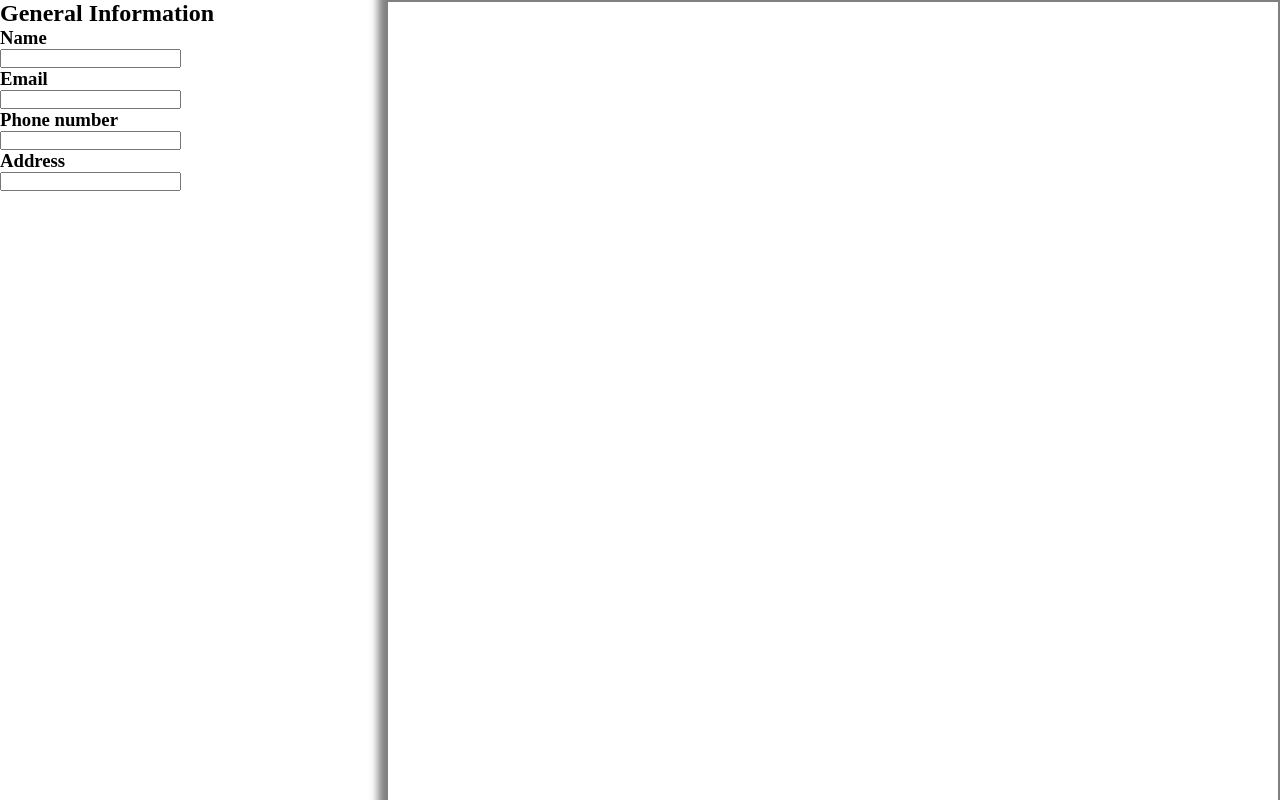
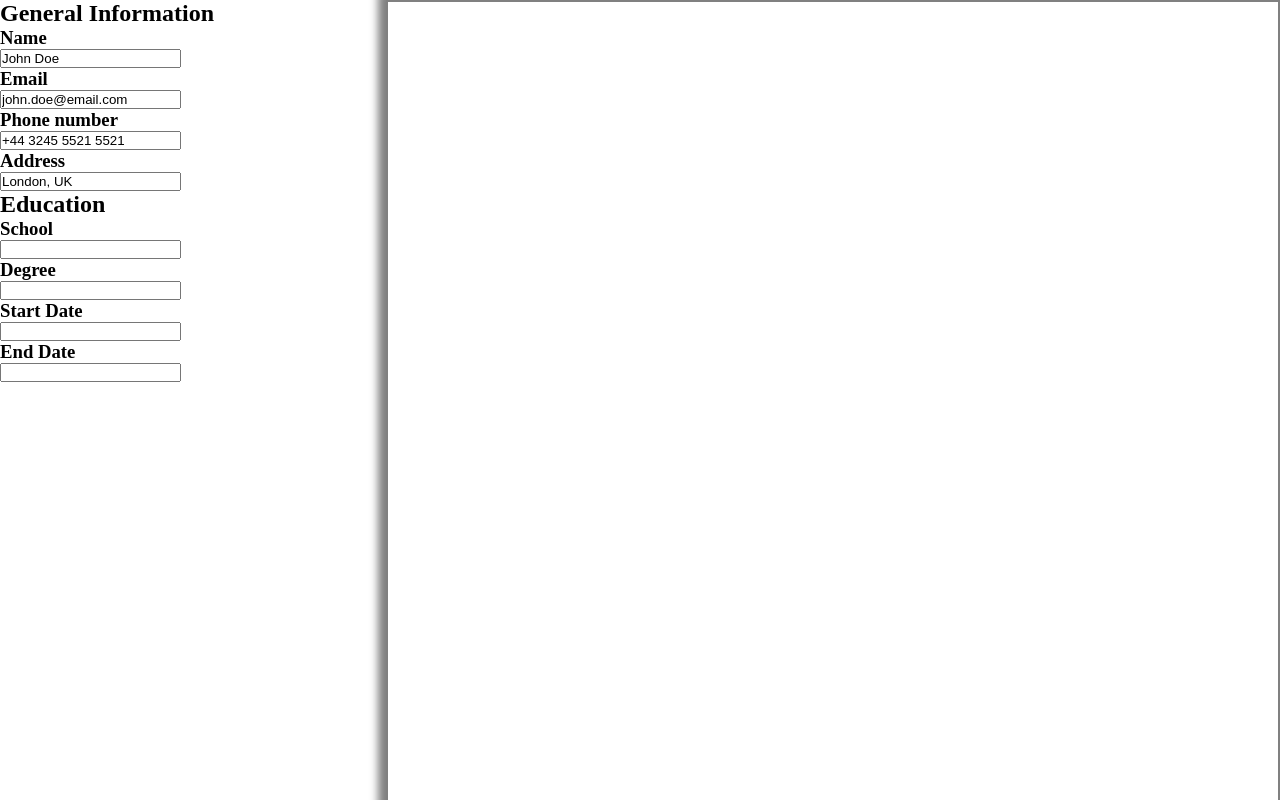
Before and after one commit to esb-11/CV-Generator, a React (Vite) app: page / in a window 1280 px wide. Shown: the top 800 px of the page. Built offline with nearby package versions, Linux system fonts and the light colour scheme.

Commit message:
feat: add education form

```diff
--- a/src/App.jsx
+++ b/src/App.jsx
@@ -1,15 +1,18 @@
 import { useState } from "react";
 import "./App.css";
+import exampleData from "./exampleData";
 import CVForm from "./components/CVForm";
 import CVPreview from "./components/CVPreview";
 
 function App() {
-  const [generalInfo, setGeneralInfo] = useState({});
+  const [cvInfo, setCvInfo] = useState(exampleData);
   const [sections, setSections] = useState([]);
 
   function handleGeneralInfoChange(e) {
-    const { key } = e.target.dataset;
-    setGeneralInfo({ ...generalInfo, [key]: e.target.value });
+    const { key, section } = e.target.dataset;
+    const oldGeneralInfo = cvInfo[section] || {};
+    const newGeneralInfo = { ...oldGeneralInfo, [key]: e.target.value };
+    setCvInfo({ ...cvInfo, [section]: newGeneralInfo });
   }
 
   function handleSectionChange(e) {
@@ -28,8 +31,9 @@ function App() {
       <CVForm
         handleGeneralInfoChange={handleGeneralInfoChange}
         handleSectionChange={handleSectionChange}
+        generalInfo={cvInfo.generalInfo}
       ></CVForm>
-      <CVPreview sections={sections} generalInfo={generalInfo}></CVPreview>
+      <CVPreview cvInfo={cvInfo} ></CVPreview>
     </>
   );
 }
--- a/src/components/CVForm.jsx
+++ b/src/components/CVForm.jsx
@@ -1,10 +1,15 @@
 import GeneralInfoForm from "./CVForm/GeneralInfoForm";
+import EducationForm from "./CVForm/EducationForm";
 
-function CVForm({ handleGeneralInfoChange, handleSectionChange }) {
+function CVForm({ handleGeneralInfoChange, handleSectionChange, generalInfo }) {
   return (
-    <>
-      <GeneralInfoForm onChange={handleGeneralInfoChange}></GeneralInfoForm>
-    </>
+    <div className="cv-form">
+      <GeneralInfoForm
+        onChange={handleGeneralInfoChange}
+        {...generalInfo}
+      ></GeneralInfoForm>
+      <EducationForm onChange={handleSectionChange}></EducationForm>
+    </div>
   );
 }
 
--- /dev/null
+++ b/src/components/CVForm/EducationForm.jsx
@@ -0,0 +1,43 @@
+import InputText from "./InputText";
+
+function EducationForm({ onChange, school, degree, startDate, endDate }) {
+  return (
+    <form className="education-form">
+      <h2>Education</h2>
+      <InputText
+        id={"education-school"}
+        title={"School"}
+        value={school}
+        onChange={onChange}
+        dataKey={"school"}
+        dataSection={"education"}
+      ></InputText>
+      <InputText
+        id={"education-degree"}
+        title={"Degree"}
+        value={degree}
+        onChange={onChange}
+        dataKey={"degree"}
+        dataSection={"education"}
+      ></InputText>
+      <InputText
+        id={"education-start-date"}
+        title={"Start Date"}
+        value={startDate}
+        onChange={onChange}
+        dataKey={"start"}
+        dataSection={"education"}
+      ></InputText>
+      <InputText
+        id={"education-end-date"}
+        title={"End Date"}
+        value={endDate}
+        onChange={onChange}
+        dataKey={"end"}
+        dataSection={"education"}
+      ></InputText>
+    </form>
+  );
+}
+
+export default EducationForm;
--- a/src/components/CVForm/GeneralInfoForm.jsx
+++ b/src/components/CVForm/GeneralInfoForm.jsx
@@ -1,6 +1,6 @@
 import InputText from "./InputText";
 
-function GeneralInfoSection({ name, email, phoneNumber, address, onChange }) {
+function GeneralInfoForm({ name, email, phoneNumber, address, onChange }) {
   return (
     <form className="general-info">
       <h2>General Information</h2>
@@ -40,4 +40,4 @@ function GeneralInfoSection({ name, email, phoneNumber, address, onChange }) {
   );
 }
 
-export default GeneralInfoSection;
+export default GeneralInfoForm;
--- a/src/components/CVPreview.jsx
+++ b/src/components/CVPreview.jsx
@@ -4,7 +4,7 @@ import GeneralInfoPreview from "./CVPreview/GeneralInfoPreview";
 function CVPreview({ generalInfo }) {
   return (
     <div className="cv-preview">
-      <GeneralInfoPreview {...generalInfo}></GeneralInfoPreview>
+      {/* <GeneralInfoPreview {...generalInfo}></GeneralInfoPreview> */}
     </div>
   );
 }
--- /dev/null
+++ b/src/exampleData.js
@@ -0,0 +1,16 @@
+const generalInfo = {
+  name: "John Doe",
+  email: "john.doe@email.com",
+  phoneNumber: "+44 3245 5521 5521",
+  address: "London, UK",
+};
+const education = {};
+const experience = {};
+
+const exampleData = {
+  generalInfo,
+  education,
+  experience,
+};
+
+export default exampleData;
```
Also changed, not shown: src/components/CVForm/InputText.jsx (line endings or trailing spaces).
